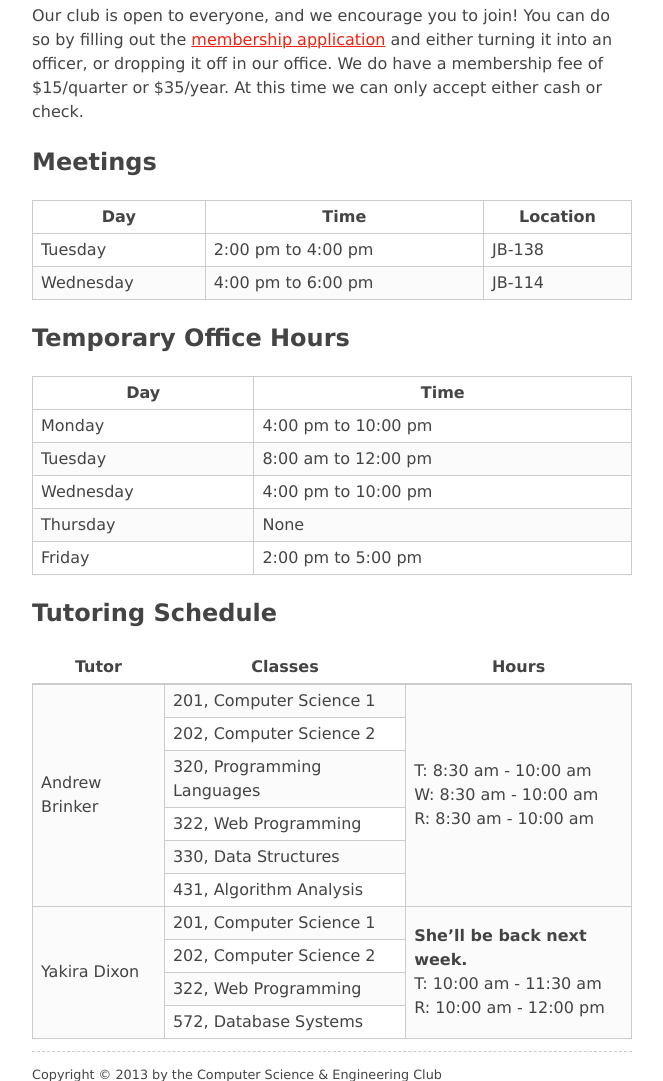
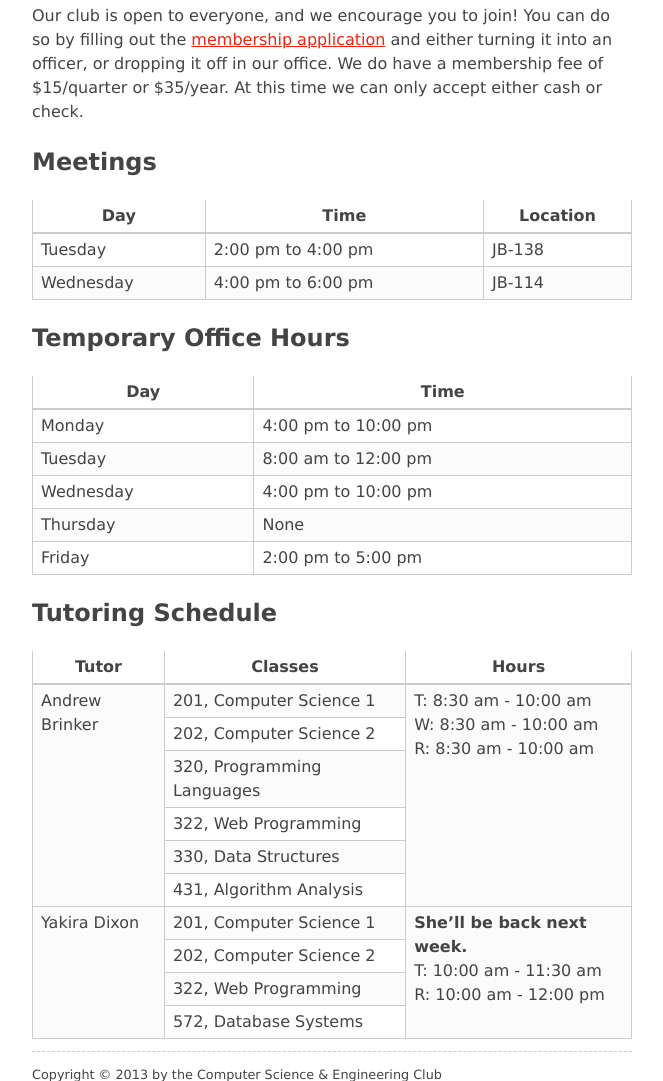
Before and after one commit to CSE-CSUSB/Website, a PHP site: page / in a window 1280 px wide. Shown: the part 373-1454 px from the top of the page, without its empty margins (308-971 px from the left). Run offline with PHP 8.4, Linux system fonts and the light colour scheme; some libraries are stand-ins or nearby versions.

Commit message:
Update main.css

```diff
--- a/public/styles/main.css
+++ b/public/styles/main.css
@@ -18,19 +18,17 @@ table {
       background: #fbfbfb;
     }
 
-    thead th {
-      border: 0;
-      border-bottom: 2px solid #ccc;
-    }
-
     th,
     td {
       padding: .25em .5em;
       border: 1px solid #ccc;
+      vertical-align: top;
     }
 
     th {
       background: #fff;
+      border-top: 0;
+      border-bottom: 2px solid #ccc;
     }
 
 h1 {
```
